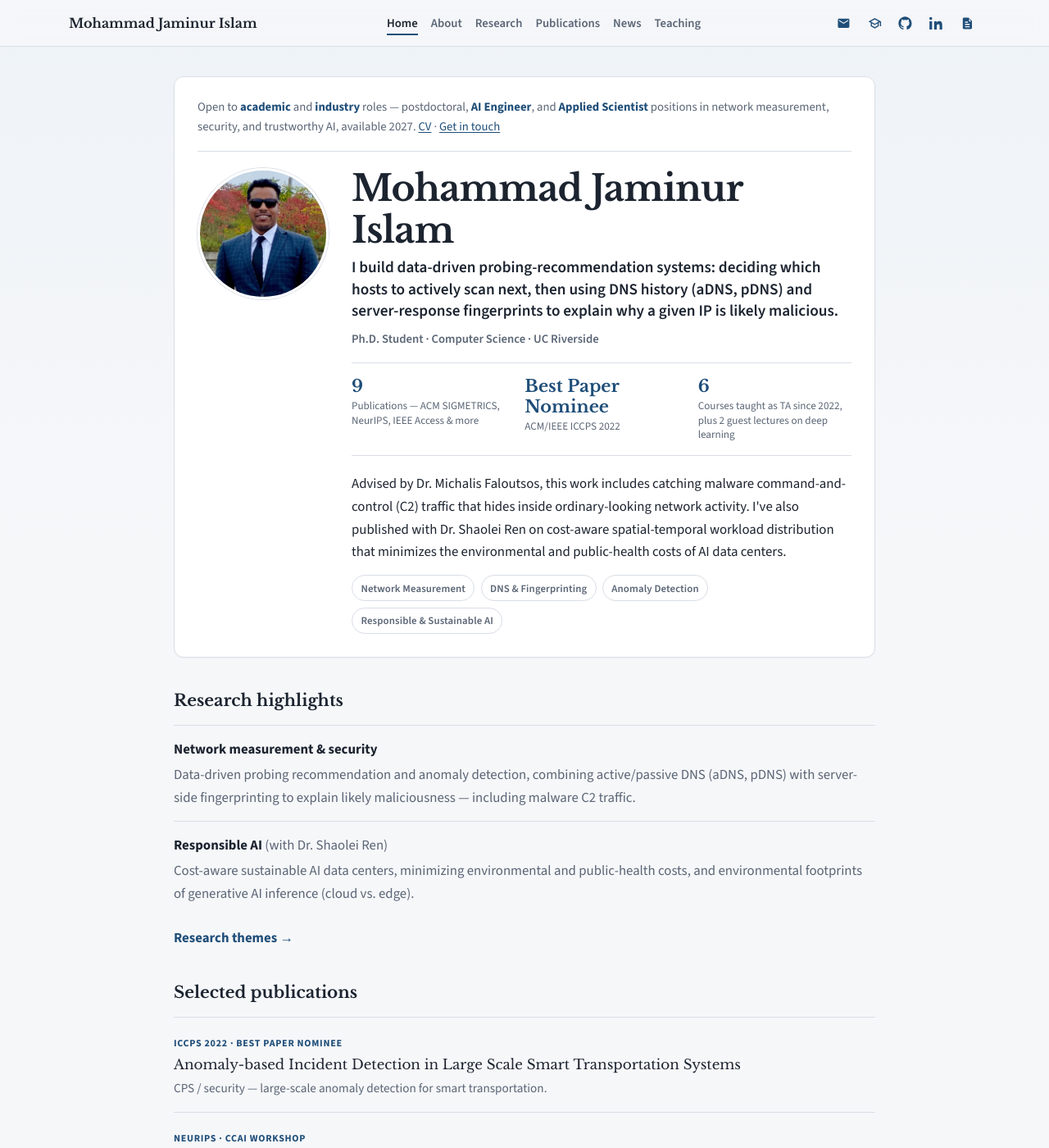
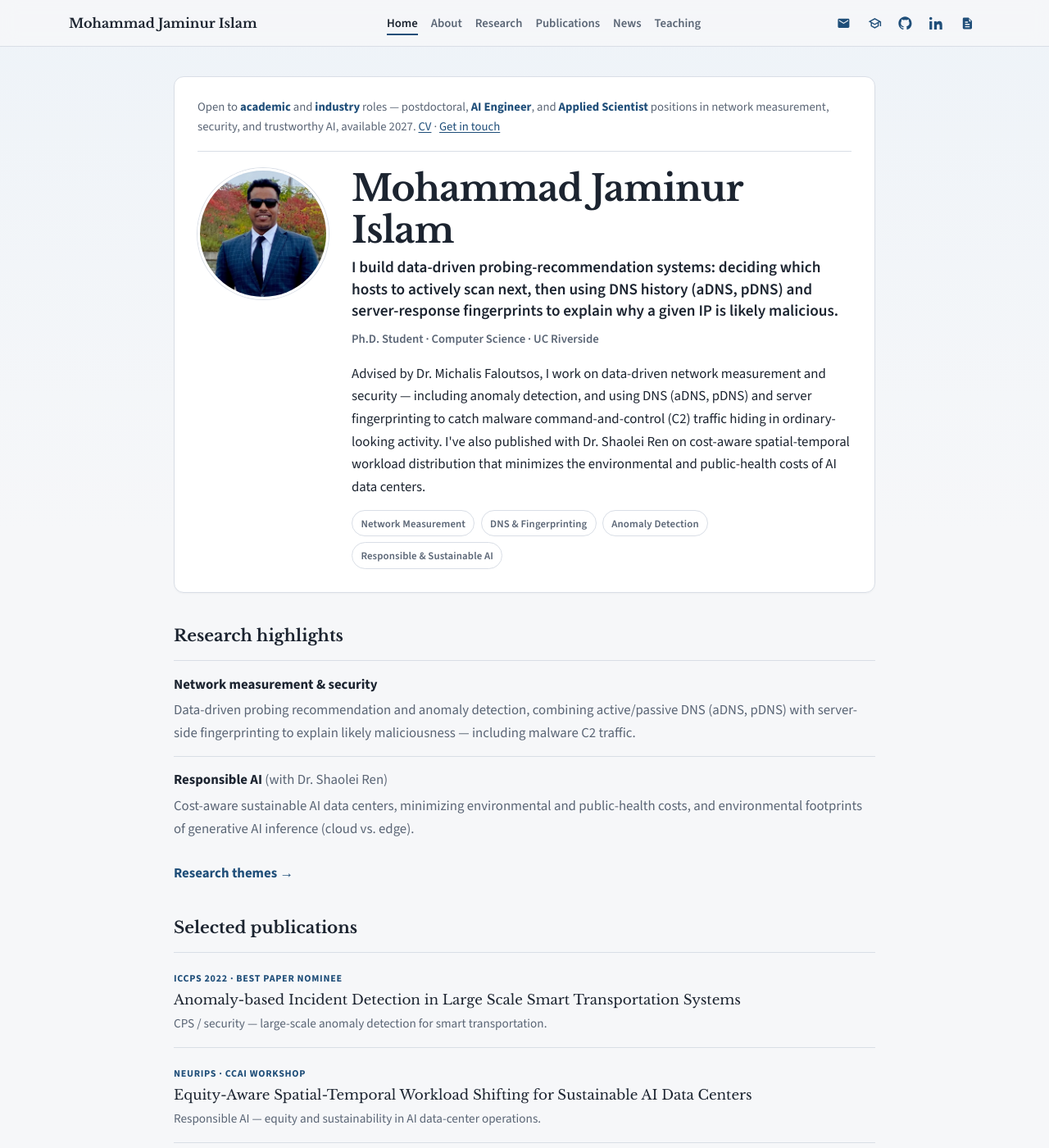
Before and after one commit to mohammadjaminur/mohammadjaminur.github.io, a Jekyll site: the page built from index.md, in a window 1280 px wide and 1400 px high. Shown: the whole window at 82% size. Built offline with Jekyll 4.4.1, drawn with Linux system fonts in a browser that asks for light colours.

Commit message:
Remove homepage stat row, fix bio to stand on its own
- Drop the 9-publications/Best-Paper-Nominee/6-courses stat row from the
  hero and its now-dead CSS
- Rewrite the bio paragraph so it states the general research focus
  directly instead of reading as a "this work" appendage to the pitch line

```diff
--- a/index.md
+++ b/index.md
@@ -16,22 +16,7 @@
       <p class="profile-pitch">I build data-driven probing-recommendation systems: deciding which hosts to actively scan next, then using DNS history (aDNS, pDNS) and server-response fingerprints to explain why a given IP is likely malicious.</p>
       <p class="profile-role">Ph.D. Student · Computer Science · UC Riverside</p>
 
-      <div class="stat-row">
-        <div class="stat">
-          <p class="stat-value">9</p>
-          <p class="stat-label">Publications — ACM SIGMETRICS, NeurIPS, IEEE Access &amp; more</p>
-        </div>
-        <div class="stat">
-          <p class="stat-value">Best Paper Nominee</p>
-          <p class="stat-label">ACM/IEEE ICCPS 2022</p>
-        </div>
-        <div class="stat">
-          <p class="stat-value">6</p>
-          <p class="stat-label">Courses taught as TA since 2022, plus 2 guest lectures on deep learning</p>
-        </div>
-      </div>
-
-      <p class="profile-bio">Advised by Dr.&nbsp;Michalis Faloutsos, this work includes catching malware command-and-control (C2) traffic that hides inside ordinary-looking network activity. I've also published with Dr.&nbsp;Shaolei Ren on cost-aware spatial-temporal workload distribution that minimizes the environmental and public-health costs of AI data centers.</p>
+      <p class="profile-bio">Advised by Dr.&nbsp;Michalis Faloutsos, I work on data-driven network measurement and security — including anomaly detection, and using DNS (aDNS, pDNS) and server fingerprinting to catch malware command-and-control (C2) traffic hiding in ordinary-looking activity. I've also published with Dr.&nbsp;Shaolei Ren on cost-aware spatial-temporal workload distribution that minimizes the environmental and public-health costs of AI data centers.</p>
       <p class="tag-row">
         <span class="tag">Network Measurement</span>
         <span class="tag">DNS &amp; Fingerprinting</span>
--- a/style.css
+++ b/style.css
@@ -281,36 +281,6 @@
   color: var(--muted);
   font-weight: 600;
   font-size: 0.92rem;
-}
-
-.stat-row {
-  display: grid;
-  grid-template-columns: repeat(3, 1fr);
-  gap: 1.25rem 1.5rem;
-  margin: 0 0 1.25rem;
-  padding: 1rem 0;
-  border-top: 1px solid var(--line);
-  border-bottom: 1px solid var(--line);
-}
-@media (max-width: 640px) {
-  .stat-row { grid-template-columns: 1fr 1fr; }
-}
-@media (max-width: 420px) {
-  .stat-row { grid-template-columns: 1fr; }
-}
-.stat-value {
-  margin: 0;
-  font-family: var(--font-display);
-  font-size: 1.3rem;
-  font-weight: 700;
-  color: var(--accent);
-  line-height: 1.2;
-}
-.stat-label {
-  margin: 0.15rem 0 0;
-  color: var(--muted);
-  font-size: 0.82rem;
-  line-height: 1.35;
 }
 
 .profile-bio {
```
